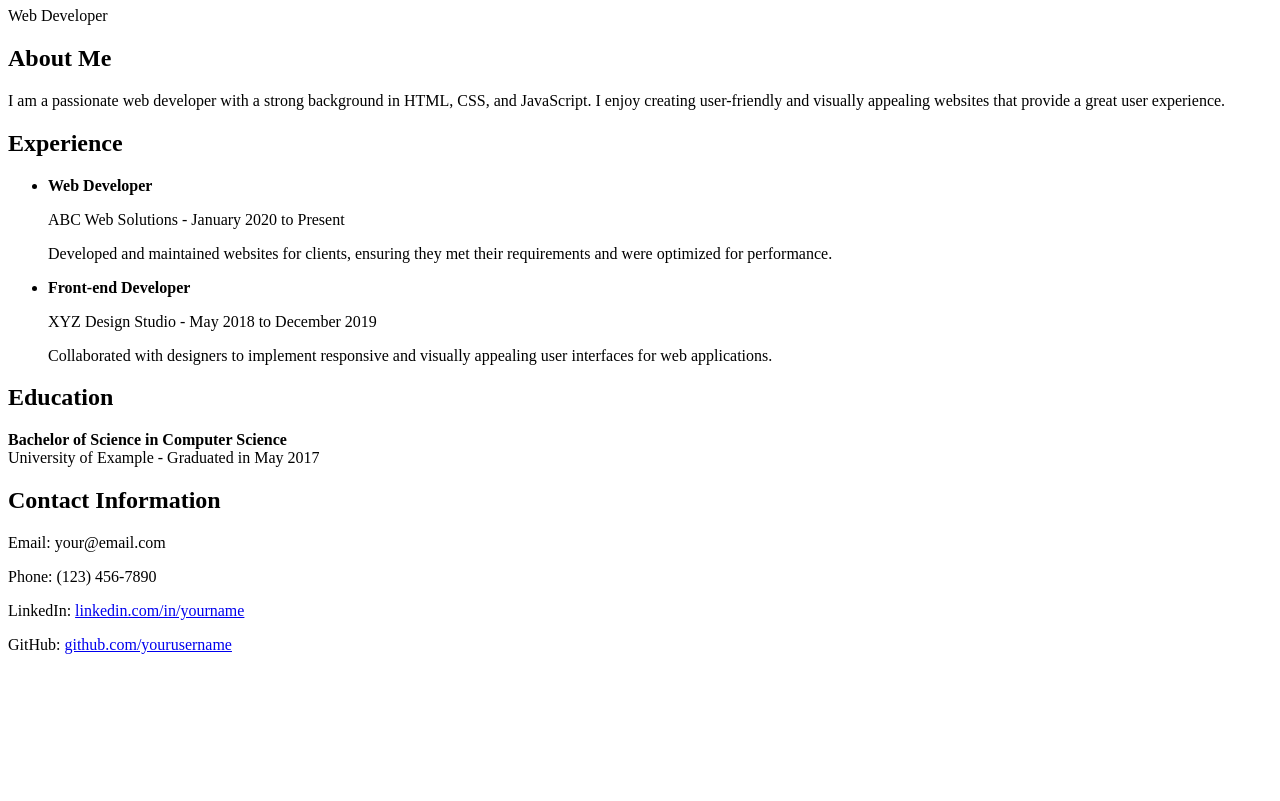
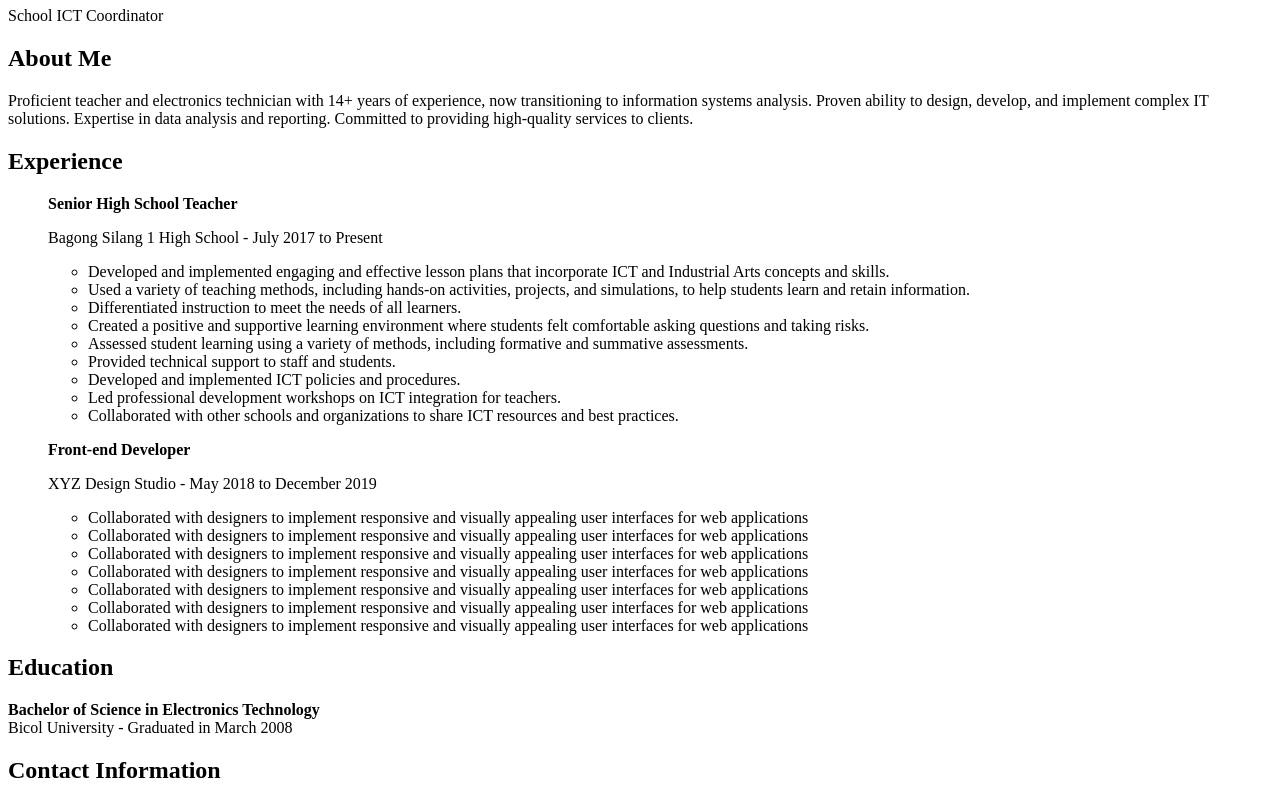
Before and after one commit to LesterDC03/CV-project, a plain HTML site: page index.html in a window 1280 px wide. Shown: the part 73-874 px from the top of the page. Before the commit the page ends 800 px from the top, so only its background shows below. Drawn offline with Linux system fonts and the light colour scheme.

Commit message:
edited experience, about me and name

```diff
--- a/index.html
+++ b/index.html
@@ -3,50 +3,72 @@
 <head>
     <meta charset="UTF-8">
     <meta name="viewport" content="width=device-width, initial-scale=1.0">
-    <title>Your Name - CV</title>
+    <title>Alvin Lester L. Dela Cruz - CV</title>
+    <link rel="icon" href="https://media.licdn.com/dms/image/C4D03AQEHYMyCOzRfTg/profile-displayphoto-shrink_800_800/0/1633578065268?e=1700697600&v=beta&t=uZCZOMEa2DvTdXjRBbkeUrEV5GJQ9rUV0uSIRUoqpYc">
+
 </head>
 <body>
     <header>
-        <h1>Your Name</h1>
-        <p>Web Developer</p>
+        <h1>Alvin Lester Landicho Dela Cruz, ECT</h1>
+        <p>School ICT Coordinator</p>
     </header>
 
     <div class="container">
         <section>
             <h2>About Me</h2>
-            <p>I am a passionate web developer with a strong background in HTML, CSS, and JavaScript. I enjoy creating user-friendly and visually appealing websites that provide a great user experience.</p>
+            <p>Proficient teacher and electronics technician with 14+ years of experience, now transitioning to information systems analysis. Proven ability to design, develop, and implement complex IT solutions. Expertise in data analysis and reporting. Committed to providing high-quality services to clients.</p>
         </section>
 
         <section>
             <h2>Experience</h2>
             <ul>
-                <li>
-                    <strong>Web Developer</strong>
-                    <p>ABC Web Solutions - January 2020 to Present</p>
-                    <p>Developed and maintained websites for clients, ensuring they met their requirements and were optimized for performance.</p>
-                </li>
-                <li>
+                    <strong>Senior High School Teacher</strong>
+                    <p>Bagong Silang 1 High School - July 2017 to Present</p>
+                    <ul>
+                        <li>Developed and implemented engaging and effective lesson plans that incorporate ICT and Industrial Arts concepts and
+                        skills.</li>
+                        <li>Used a variety of teaching methods, including hands-on activities, projects, and simulations, to help students learn and
+                        retain information.</li>
+                        <li>Differentiated instruction to meet the needs of all learners.</li>
+                        <li>Created a positive and supportive learning environment where students felt comfortable asking questions and taking
+                        risks.</li>
+                        <li>Assessed student learning using a variety of methods, including formative and summative assessments.</li>
+                        <li>Provided technical support to staff and students.</li>
+                        <li>Developed and implemented ICT policies and procedures.</li>
+                        <li>Led professional development workshops on ICT integration for teachers.</li>
+                        <li>Collaborated with other schools and organizations to share ICT resources and best practices.</li>
+                    </ul>
+            </ul>
+            <ul>
                     <strong>Front-end Developer</strong>
                     <p>XYZ Design Studio - May 2018 to December 2019</p>
-                    <p>Collaborated with designers to implement responsive and visually appealing user interfaces for web applications.</p>
-                </li>
+                    <ul>
+                    <li>Collaborated with designers to implement responsive and visually appealing user interfaces for web applications</li>
+                    <li>Collaborated with designers to implement responsive and visually appealing user interfaces for web applications</li>
+                    <li>Collaborated with designers to implement responsive and visually appealing user interfaces for web applications</li>
+                    <li>Collaborated with designers to implement responsive and visually appealing user interfaces for web applications</li>
+                    <li>Collaborated with designers to implement responsive and visually appealing user interfaces for web applications</li>
+                    <li>Collaborated with designers to implement responsive and visually appealing user interfaces for web applications</li>
+                    <li>Collaborated with designers to implement responsive and visually appealing user interfaces for web applications</li>
+                    </ul>
             </ul>
+
         </section>
 
         <section>
             <h2>Education</h2>
             <p>
-                <strong>Bachelor of Science in Computer Science</strong><br>
-                University of Example - Graduated in May 2017
+                <strong>Bachelor of Science in Electronics Technology</strong><br>
+                Bicol University - Graduated in March 2008
             </p>
         </section>
 
         <section class="contact-info">
             <h2>Contact Information</h2>
-            <p>Email: your@email.com</p>
-            <p>Phone: (123) 456-7890</p>
-            <p>LinkedIn: <a href="https://www.linkedin.com/in/yourname" target="_blank">linkedin.com/in/yourname</a></p>
-            <p>GitHub: <a href="https://github.com/yourusername" target="_blank">github.com/yourusername</a></p>
+            <p>Email: alvin.lester.delacruz@gmail.com</p>
+            <p>Phone: (+63919) 899-7985</p>
+            <p>LinkedIn: <a href="https://www.linkedin.com/in/alvinlesterdelacruz/" target="_blank">linkedin.com/in/alvinlesterdelacruz</a></p>
+            <p>GitHub: <a href="https://github.com/LesterDC03" target="_blank">github.com/LesterDC03</a></p>
         </section>
     </div>
 </body>
--- a/style.css
+++ b/style.css
@@ -43,3 +43,7 @@ ul {
 .contact-info p {
     margin: 5px 0;
 }
+
+link {
+
+}
```
